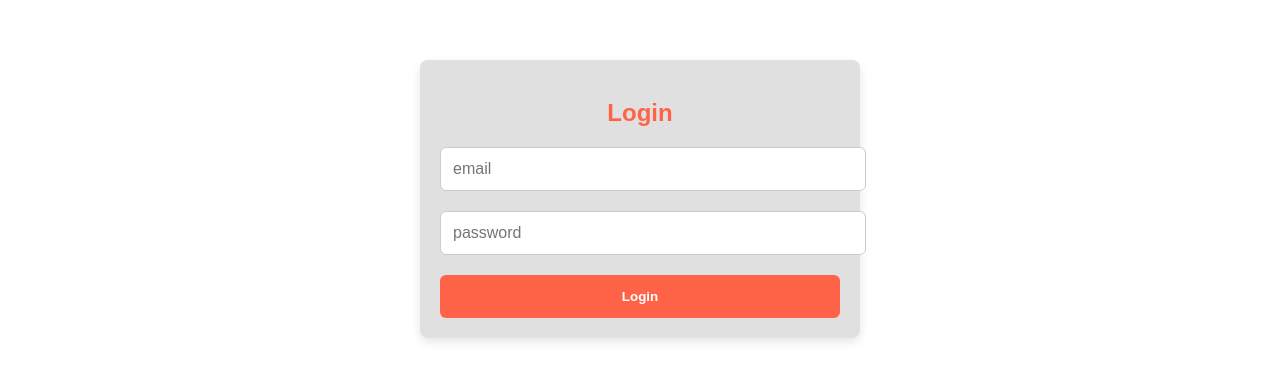
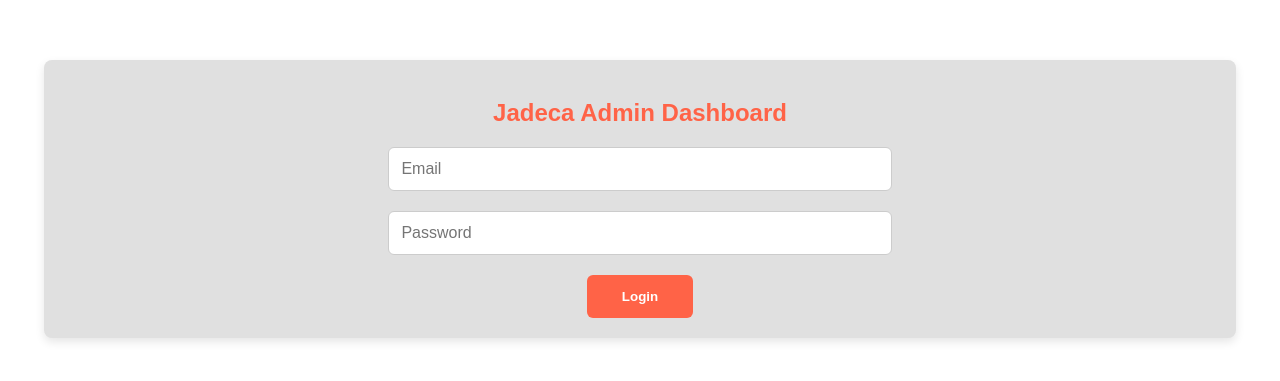
Before and after one commit to carson-g/jadeca-admin-dashboard, a React (Create React App) app in the folder frontend/: page / in a window 1280 px wide. Shown: the part 201-582 px from the top of the page. Built offline with nearby package versions, Linux system fonts and the light colour scheme; no server answers; the HTML template or start-up script is replaced by a standard one.

Commit message:
login styling, ability to signout

```diff
--- a/frontend/src/components/AdminDashboard.css
+++ b/frontend/src/components/AdminDashboard.css
@@ -1,4 +1,3 @@
-/* Admin Dashboard */
 .dashboard-container {
   display: flex;
   flex-direction: column;
@@ -107,3 +106,19 @@
 .list-item button:hover {
   background-color: #d14a00;
 }
+
+.signout-button {
+  padding: 10px 20px;
+  background-color: tomato;
+  color: white;
+  font-weight: bold;
+  border: none;
+  border-radius: 5px;
+  cursor: pointer;
+  font-size: 16px;
+  transition: background-color 0.3s ease;
+}
+
+.signout-button:hover {
+  background-color: darkred;
+}
--- a/frontend/src/components/AdminDashboard.js
+++ b/frontend/src/components/AdminDashboard.js
@@ -1,7 +1,8 @@
 import React, { useEffect, useState } from 'react';
-import { db } from '../firebaseConfig';
+import { auth, db } from '../firebaseConfig';
+import { signOut } from 'firebase/auth';
 import { collection, getDocs, doc, deleteDoc } from 'firebase/firestore';
-import './AdminDashboard.css';  // Import the CSS file
+import './AdminDashboard.css';
 
 const AdminDashboard = () => {
   const [events, setEvents] = useState([]);
@@ -38,10 +39,21 @@ const AdminDashboard = () => {
     }
   };
 
+  const handleSignout = async () => {
+    try {
+      await signOut(auth);
+    } catch (error) {
+      console.error("Error signing out: ", error);
+    }
+  };
+
   return (
     <div className="dashboard-container">
       <div className="dashboard-header">
         <h1 className="dashboard-title">Admin Dashboard</h1>
+        <button className="signout-button" onClick={handleSignout}>
+          Sign Out
+        </button>
       </div>
       <div className="card">
         <h3 className="card-title">Event Management</h3>
--- a/frontend/src/components/Login.css
+++ b/frontend/src/components/Login.css
@@ -1,4 +1,3 @@
-/* Login Page */
 .login-container {
   display: flex;
   justify-content: center;
@@ -10,7 +9,6 @@
 
 .login-form {
   width: 90%;
-  max-width: 400px;
   padding: 20px;
   background-color: #e0e0e0;
   border-radius: 8px;
@@ -18,6 +16,7 @@
   display: flex;
   flex-direction: column;
   align-items: center;
+  text-align: center;
 }
 
 .login-title {
@@ -28,7 +27,7 @@
 }
 
 .input-field {
-  width: 100%;
+  width: 90%;
   padding: 12px;
   margin-bottom: 20px;
   border: 1px solid #ccc;
@@ -37,7 +36,7 @@
 }
 
 .submit-button {
-  width: 100%;
+  width: 20%;
   padding: 14px;
   background-color: tomato;
   color: white;
--- a/frontend/src/components/Login.js
+++ b/frontend/src/components/Login.js
@@ -1,7 +1,7 @@
 import React, { useState } from 'react';
 import { auth } from '../firebaseConfig';
 import { signInWithEmailAndPassword } from 'firebase/auth';
-import './Login.css';  // Import the CSS file
+import './Login.css';
 
 const Login = () => {
   const [email, setEmail] = useState('');
@@ -20,7 +20,7 @@ const Login = () => {
   return (
     <div className="login-container">
       <div className="login-form">
-        <h2 className="login-title">Login</h2>
+        <h2 className="login-title">Jadeca Admin Dashboard</h2>
         {error && <p className="error-message">{error}</p>}
         <form onSubmit={handleSubmit}>
           <input
@@ -28,14 +28,14 @@ const Login = () => {
             className="input-field"
             value={email}
             onChange={(e) => setEmail(e.target.value)}
-            placeholder="email"
+            placeholder="Email"
           />
           <input
             type="password"
             className="input-field"
             value={password}
             onChange={(e) => setPassword(e.target.value)}
-            placeholder="password"
+            placeholder="Password"
           />
           <button type="submit" className="submit-button">Login</button>
         </form>
```
